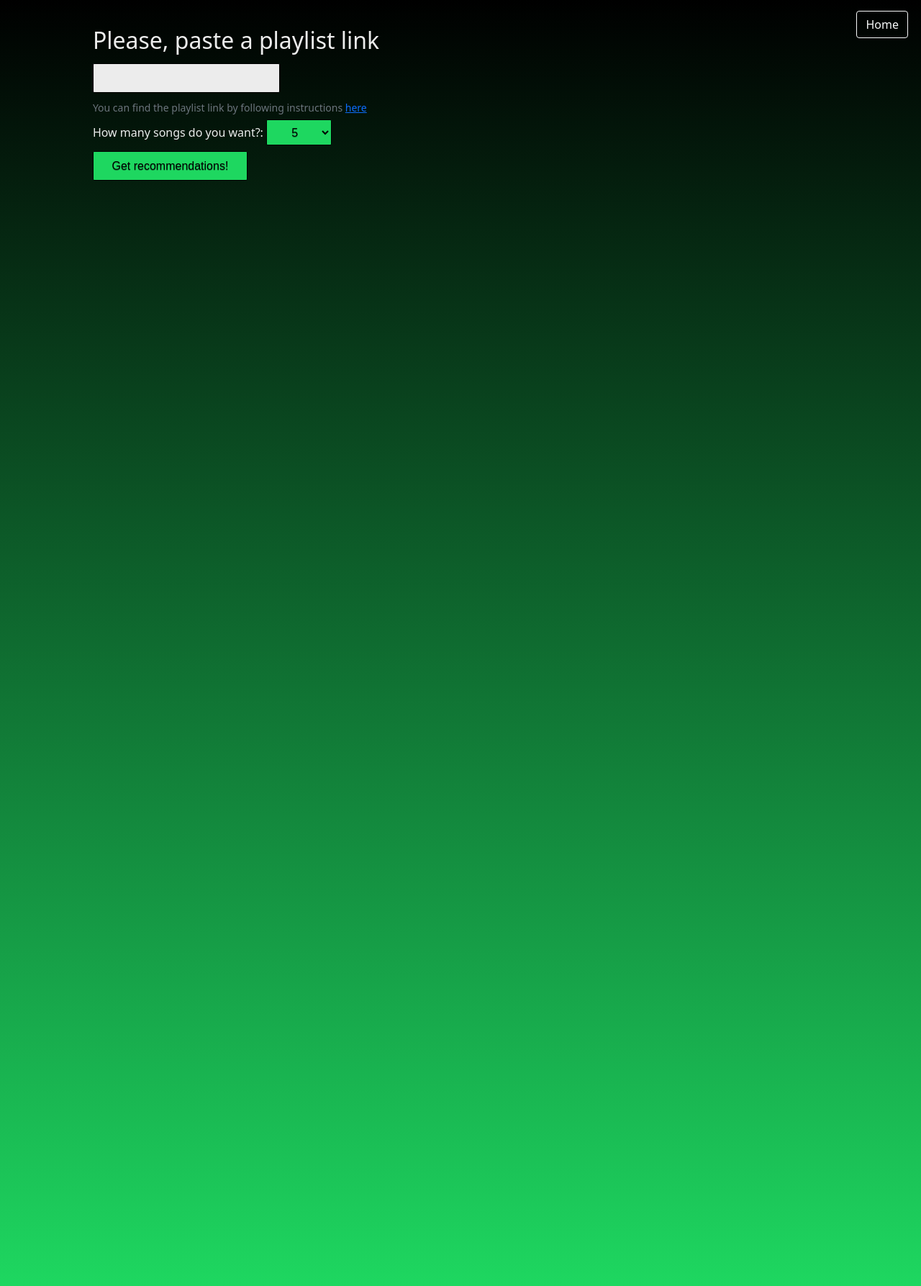
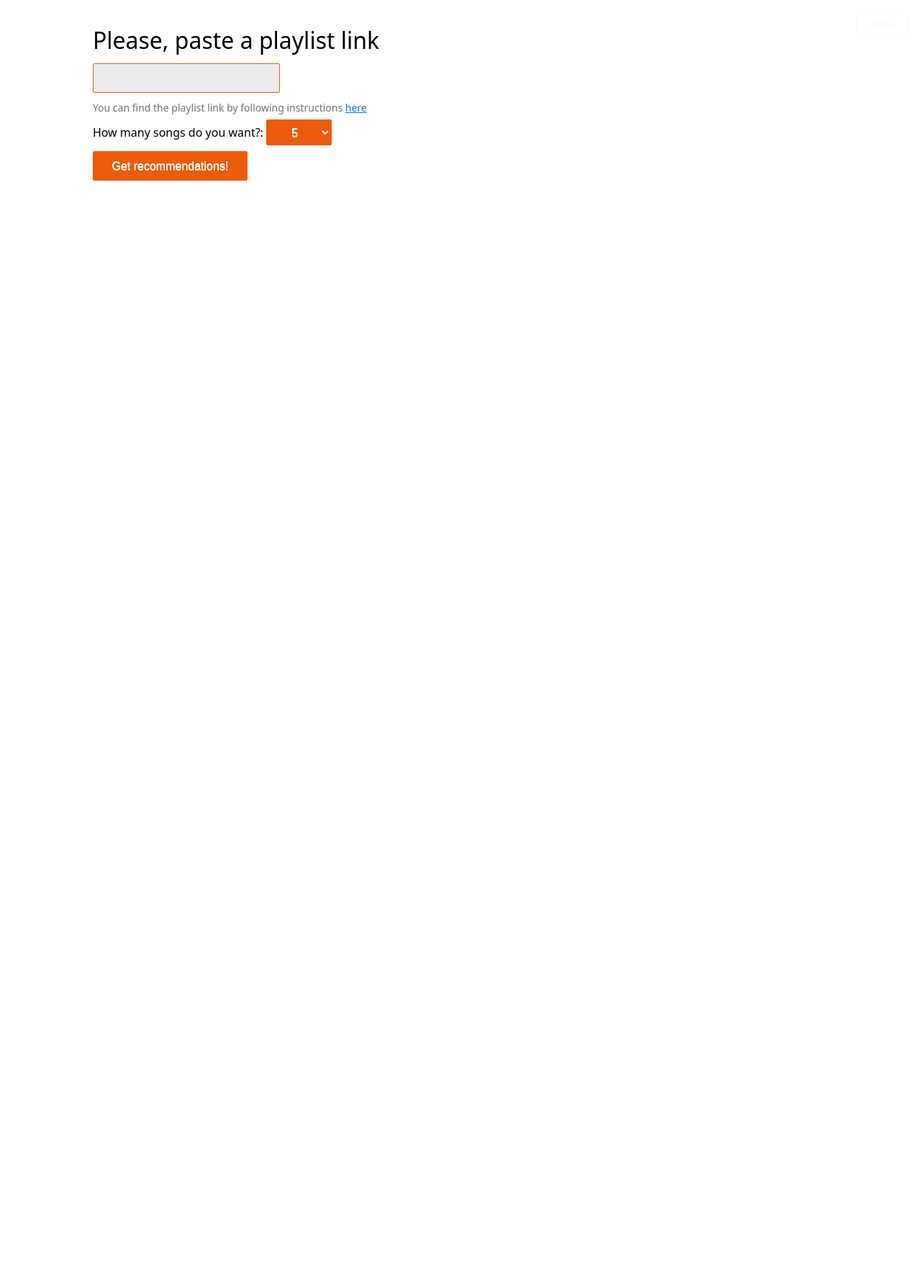
Before and after one commit to MjolnirEsprit/THRUSH-frontend-2, a Flask app: page / in a window 1280 px wide. Shown: the whole page at 72% size. Run offline with Flask 2, Linux system fonts and the light colour scheme; parts of the project's set-up code (start-up, migrations or seed data) failed here and were passed over.

Commit message:
commit ai

```diff
--- a/AiApi/AiApplication/static/style.css
+++ b/AiApi/AiApplication/static/style.css
@@ -1,5 +1,5 @@
 body {
-    background-image: linear-gradient(black, rgba(30,215,96,255));
+    background-image: white;
     background-repeat: no-repeat;
     background-size: cover;
 }
@@ -39,9 +39,10 @@
     grid-row:1;
 }
 
+
 .song {
     background-color: #000000;
-    border-left: solid 4px #1ed760;
+    border-left: solid 4px #ec5c0c;
     line-height: 18px;
     overflow: hidden;
     padding: 12px;
@@ -54,16 +55,16 @@
 input.button1, input.input1, #number-of-recs{
     display:inline-block;
     padding:0.46em 1.6em;
-    border:0.1em solid #000000;
+    border:0.1em solid #ec5c0c;
     margin:0 0.2em 0.2em 0;
     border-radius:0.12em;
     box-sizing: border-box;
     text-decoration:none;
     font-family: sans-serif;
     font-weight:300;
-    color:#000000;
-    text-shadow: 0 0.04em 0.04em rgba(0,0,0,0.35);
-    background-color: #1ed760;
+    color:#FFFFFF;
+    text-shadow: 0 0.04em 0.04em #FFFFFF;
+    background-color: #ec5c0c;
     text-align:center;
     transition: all 0.15s;
 }
@@ -81,7 +82,7 @@
 input.input1:hover{
     text-shadow: 0 0 2em rgba(255,255,255,1);
     color:#FFFFFF;
-    border-color:#1ed760;
+    border-color:#ec5c0c;
 }
 
 #number-of-recs:hover{
@@ -98,6 +99,7 @@
 }
 
 .results {
+    color: black;
     animation-duration        : 1.5s;
     animation-fill-mode       : both;
     animation-iteration-count : 1;
--- a/AiApi/AiApplication/templates/home.html
+++ b/AiApi/AiApplication/templates/home.html
@@ -22,7 +22,7 @@
 	<div class='container'>
 	{% block about %}
 		<div class="input_field">
-			<h2 style='color: #ececec'> Please, paste a playlist link</h2>
+			<h2 style='color: black'> Please, paste a playlist link</h2>
 			<div class="break"></div>
 				<div class="ml-container">
 					<form action="{{ url_for('recommend') }}"  id="form1" method="POST">
@@ -30,7 +30,7 @@
 						<div class="break"></div>
 						<small id="emailHelp" class="form-text text-muted"> You can find the playlist link by following instructions <a href="https://wordpress.com/support/audio/spotify/" target="_blank"> here </a> </small>
 						<div class="break"></div>
-							<label style='color: #ececec' for="number-of-recs" >How many songs do you want?:</label>
+							<label style='color: black' for="number-of-recs" >How many songs do you want?:</label>
 							<select name="number-of-recs" id="number-of-recs" form="form1">
 								<option value="5" selected> 5</option>
 								<option value="10">10</option>
@@ -43,6 +43,7 @@
 				</div>
 		</div>
 
+
 			<div class="results">
 				{% block results %}
 				{% endblock %}
--- a/AiApi/AiApplication/templates/results.html
+++ b/AiApi/AiApplication/templates/results.html
@@ -1,7 +1,7 @@
 {% extends "home.html" %}
 {% block results %}
     <div class="results">
-        <h2 style="color:#ececec">Results</h2>
+        <h2 style="color:black">Results</h2>
         {% for song in songs %}
             <p class="song" style="font-size: 11pt">
             <!--ouvre un lien quand clique sur le lien-->
--- a/AiApi/wsgi.py
+++ /dev/null
@@ -1,4 +0,0 @@
-from AiApplication import app
-
-if __name__ == '__main__':
-	app.run(debug=True)
```
Also changed, not shown: 1 other file.
